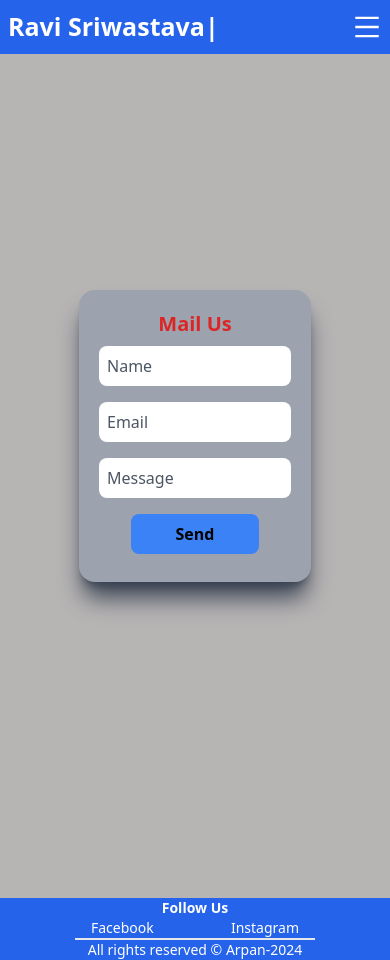
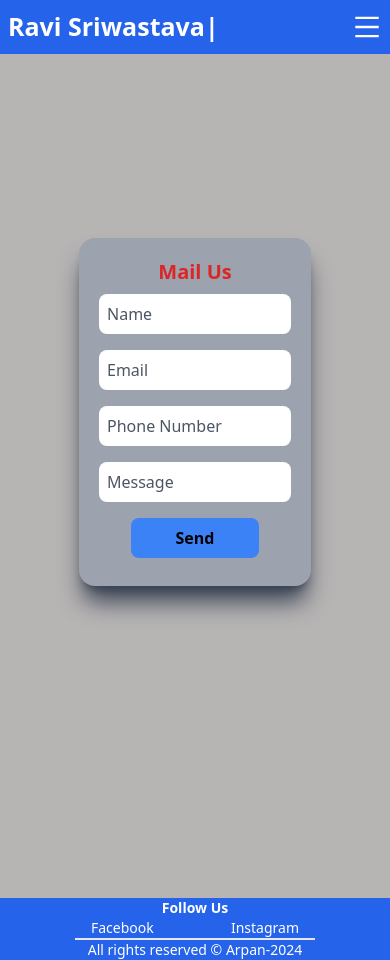
Before and after one commit to Arpan-9911/Rss, a React (Vite) app: page /mail in a window 390 px wide. Built offline with nearby package versions, Linux system fonts and the light colour scheme.

Commit message:
Mail phone error corrected

```diff
--- a/src/Components/Contact/Contact.jsx
+++ b/src/Components/Contact/Contact.jsx
@@ -21,7 +21,7 @@ const Contact = () => {
 
           </div>
           <div className="w-1/3 min-w-72 mdmax:w-full p-5">
-            <iframe src="https://www.google.com/maps/embed?pb=!1m18!1m12!1m3!1d3500.0977175252383!2d77.40423947495881!3d28.68672338161869!2m3!1f0!2f0!3f0!3m2!1i1024!2i768!4f13.1!3m3!1m2!1s0x390cf05f53c2011b%3A0x1299dd14c28592!2sRSS%20ASSOCIATES!5e0!3m2!1sen!2sin!4v1705604196869!5m2!1sen!2sin" className="w-full h-60 border-4 border-black" allowfullscreen="" loading="lazy" referrerpolicy="no-referrer-when-downgrade"></iframe>
+            <iframe src="https://www.google.com/maps/embed?pb=!1m18!1m12!1m3!1d3500.0977175252383!2d77.40423947495881!3d28.68672338161869!2m3!1f0!2f0!3f0!3m2!1i1024!2i768!4f13.1!3m3!1m2!1s0x390cf05f53c2011b%3A0x1299dd14c28592!2sRSS%20ASSOCIATES!5e0!3m2!1sen!2sin!4v1705604196869!5m2!1sen!2sin" className="w-full h-60 border-4 border-black" allowFullScreen="" loading="lazy" referrerPolicy="no-referrer-when-downgrade"></iframe>
           </div>
         </div>
       </div>
--- a/src/Components/Contact/Mail.jsx
+++ b/src/Components/Contact/Mail.jsx
@@ -1,50 +1,59 @@
-import React, { useRef, useState } from 'react'
+import React, { useState } from 'react'
 import emailjs from '@emailjs/browser';
 import { useNavigate } from 'react-router-dom';
 
 const Mail = () => {
   const [name, setName] = useState('')
   const [email, setEmail] = useState('')
+  const [phone, setPhone] = useState('')
   const [message, setMessage] = useState('')
+
+  const navigate = useNavigate();
 
   const handleSubmit = (e) => {
     e.preventDefault();
 
     const serviceID = 'service_vnx5e2n'
     const templateID = 'template_7vr9ypp'
-    const publicKey = '6kq8W8hQw-Y7SmBfX'
+    const publicKey = 'dKo9VH6zeG1fYZeMa'
 
     const templateParams = {
       name: name,
       email: email,
+      phone: phone,
       message: message,
     }
 
     emailjs.send(serviceID, templateID, templateParams, publicKey)
-    .then((response) => {
-      alert("Mail Sent Successfully")
+    .then(() => {
+      alert("Your email is sent. We have also send you a response mail.")
       setName('')
       setEmail('')
+      setPhone('')
       setMessage('')
-    })
-    .catch((error) => {
-      alert('Error Happened')
+      navigate("/")
     })
   }
 
-  const navigate = useNavigate();
-  const EmailSent = () => {
-    navigate("/home")
-  }
+  // const navigate = useNavigate();
+  // const EmailSent = () => {
+  //   navigate("/")
+  // }
 
   return (
     <div className="w-screen h-screen flex items-center justify-center">
-      <form onSubmit={handleSubmit} className="flex -mt-20 flex-col rounded-2xl p-10 bg-gray-400 shadow-xl shadow-gray-700 mdmax:p-5">
+      <form onSubmit={handleSubmit} className="flex -mt-32 flex-col rounded-2xl p-10 bg-gray-400 shadow-xl shadow-gray-700 mdmax:p-5">
         <h1 className="m-auto text-xl text-red-600 font-bold">Mail Us</h1>
+
         <input type="text" name="user_name" placeholder="Name" autoComplete='off' className="my-2 w-80 mdmax:w-48 h-10 rounded-lg p-2 placeholder:text-gray-600" value={name} onChange={(e) => setName(e.target.value)} />
+
         <input type="email" name="user_email" placeholder='Email' autoComplete='off' className="my-2 w-80 mdmax:w-48 h-10 rounded-lg p-2 placeholder:text-gray-600" value={email} onChange={(e) => setEmail(e.target.value)} />
+
+        <input type="text" name="user_number" placeholder='Phone Number' autoComplete='off' className="my-2 w-80 mdmax:w-48 h-10 rounded-lg p-2 placeholder:text-gray-600" value={phone} onChange={(e) => setPhone(e.target.value)} />
+
         <textarea name="message" placeholder='Message' autoComplete='off' className="my-2 w-80 mdmax:w-48 h-10 rounded-lg p-2 resize-none placeholder:text-gray-600" value={message} onChange={(e) => setMessage(e.target.value)}/>
-        <input type="submit" value="Send" onClick={EmailSent} className="w-32 h-10 my-2 rounded-lg font-bold m-auto bg-blue-500 active:bg-blue-900 active:scale-110" />
+
+        <input type="submit" value="Send" className="w-32 h-10 my-2 rounded-lg font-bold m-auto bg-blue-500 active:bg-blue-900 active:scale-110" />
       </form>
     </div>
   )
--- a/src/Components/Home/HomeBody1.jsx
+++ b/src/Components/Home/HomeBody1.jsx
@@ -40,6 +40,7 @@ const MyCarousel = () => (
     showStatus={false}
     showIndicators={false}
     showArrows={false}
+    showThumbs={false}
   >
     <Box className="h-52 mdmax:h-36">
       <Image src={img1} className="w-full h-full"/>
--- a/src/Components/Home/HomeBody2.jsx
+++ b/src/Components/Home/HomeBody2.jsx
@@ -31,6 +31,7 @@ const MyCarousel = () => (
     showStatus={false}
     showIndicators={false}
     showArrows={false}
+    showThumbs={false}
   >
     <Box className="h-fit mdmax:h-52">
       <Image src={img3} className="w-full h-80 xlmax:h-96 mdmax:max-h-36"/>
--- a/src/Components/Home/HomeBody3.jsx
+++ b/src/Components/Home/HomeBody3.jsx
@@ -17,10 +17,10 @@ const HomeBody3 = () => {
   }
   return (
     <div className="m-auto w-full h-52 mt-7">
-      <form className="flex m-auto py-2 px-5 flex-col items-center w-fit justify-center rounded-2xl border-4" onLoad={"reset"}>
+      <form className="flex m-auto py-2 px-5 flex-col items-center w-fit justify-center rounded-2xl border-4">
         <img src={profile} alt="Login" className="w-16 h-16 mb-4" />
-        <input type="text" name="username" id="username" placeholder="Username" className="w-52 text-black outline-none rounded-lg px-2 py-1 mb-2" />
-        <input type="password" name="password" id="password" placeholder="Password" className="w-52 text-black outline-none h-8 rounded-lg px-2 py-1 mb-2" />
+        <input type="text" name="username" id="username" required autoComplete='off' placeholder="Username" className="w-52 text-black outline-none rounded-lg px-2 py-1 mb-2" />
+        <input type="password" name="password" id="password" required autoComplete='off' placeholder="Password" className="w-52 text-black outline-none h-8 rounded-lg px-2 py-1 mb-2" />
         <div data-aos className="w-52 text-black h-8 rounded-lg flex justify-evenly">
           <input type="submit" value="Login" id='login' onClick={LoggedIn} className="w-16 bg-blue-500 text-white rounded-lg transition-all duration-300 active:scale-110 active:bg-blue-900"/>
           <input type="reset" value="Reset" className="w-16 bg-red-500 text-white rounded-lg transition-all duration-300 active:scale-110 active:bg-red-900"/>
--- a/src/Components/Login/Login.jsx
+++ b/src/Components/Login/Login.jsx
@@ -18,10 +18,10 @@ const Login = () => {
   return (
     <div className="w-screen h-screen flex items-center justify-center">
       <div>
-        <form className="flex bg-gray-400 shadow-xl shadow-gray-600 -mt-32 p-10 flex-col items-center w-fit justify-center rounded-2xl" onLoad={"reset"}>
+        <form className="flex bg-gray-400 shadow-xl shadow-gray-600 -mt-32 p-10 flex-col items-center w-fit justify-center rounded-2xl">
           <img src={profile} alt="Login" className="w-16 h-16 mb-4 text-white" />
-          <input type="text" name="username" id="username" required placeholder="Username" className="w-52 text-black outline-none rounded-lg px-2 py-1 mb-2" />
-          <input type="password" name="password" id="password" required placeholder="Password" className="w-52 text-black outline-none h-8 rounded-lg px-2 py-1 mb-5" />
+          <input type="text" name="username" id="username" required autoComplete='off' placeholder="Username" className="w-52 text-black outline-none rounded-lg px-2 py-1 mb-2" />
+          <input type="password" name="password" id="password" required autoComplete='off' placeholder="Password" className="w-52 text-black outline-none h-8 rounded-lg px-2 py-1 mb-5" />
           <div data-aos className="w-52 text-black h-8 rounded-lg flex justify-evenly">
             <input type="submit" value="Login" id='login' onClick={LoggedIn} className="w-16 bg-blue-500 text-white rounded-lg transition-all duration-300 active:scale-110 active:bg-blue-900"/>
             <input type="reset" value="Reset" className="w-16 bg-red-500 text-white rounded-lg transition-all duration-300 active:scale-110 active:bg-red-900"/>
```
